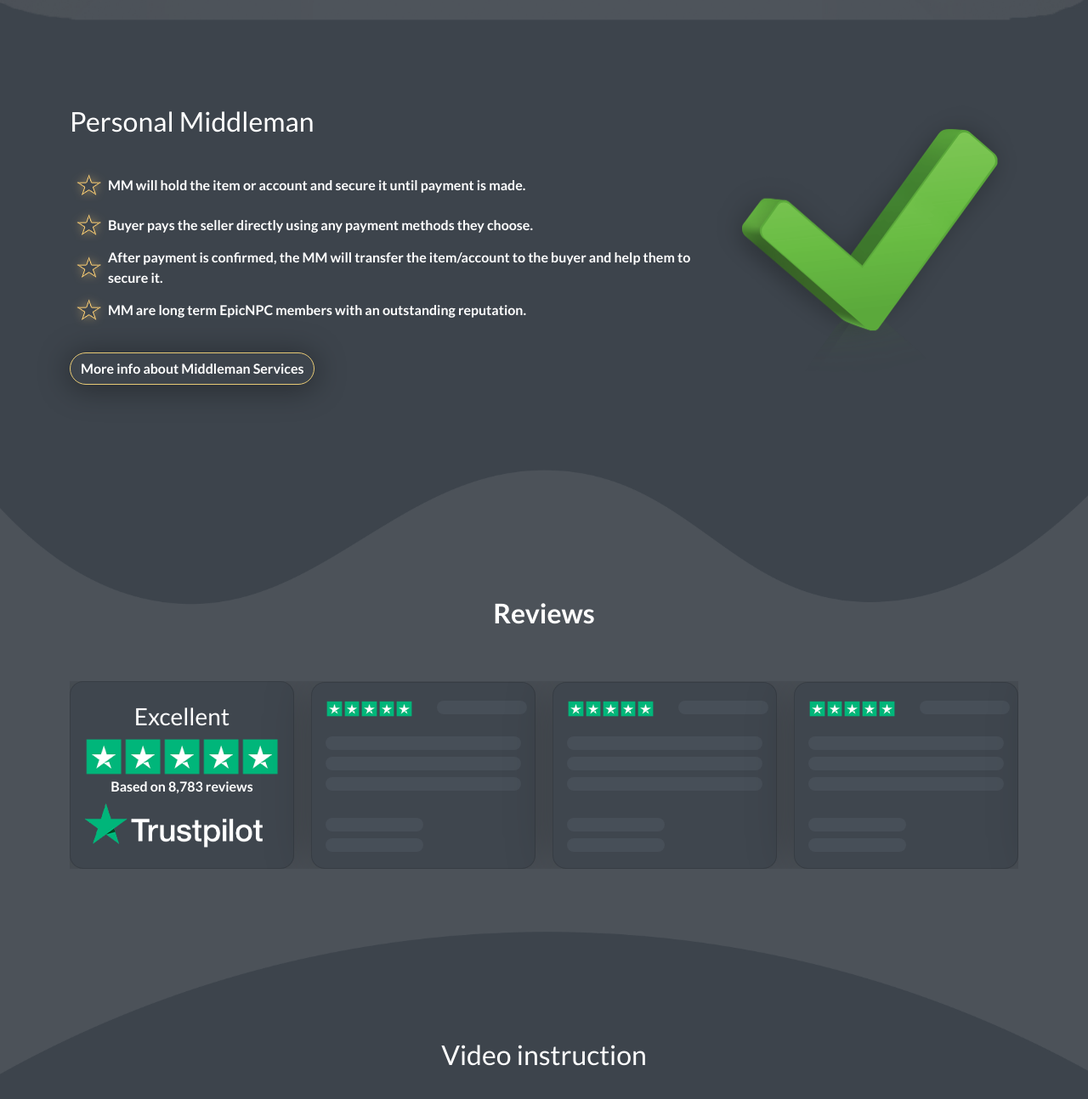
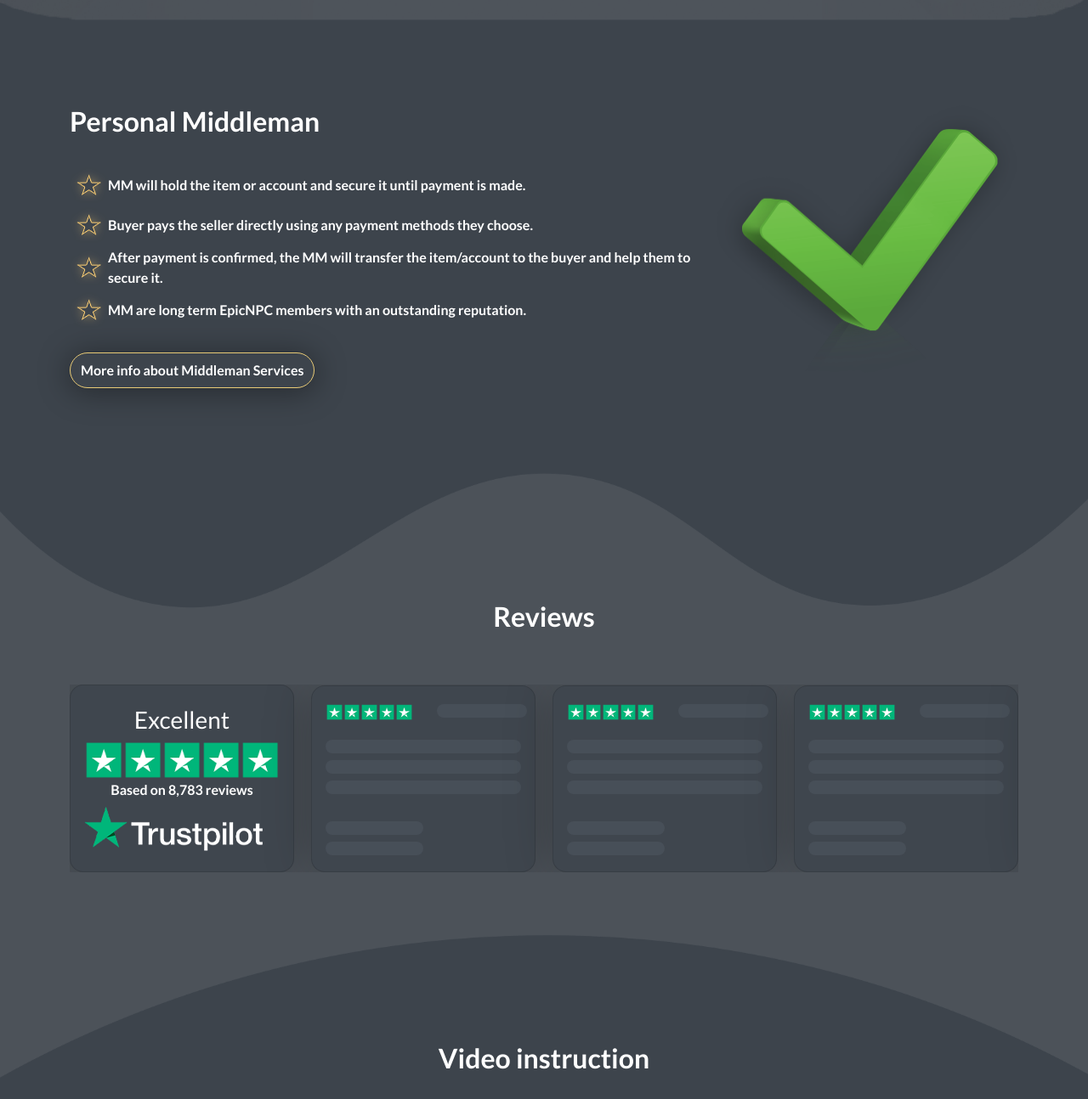
Before and after one commit to Sarker-Rajib/Trade-Guardian, a plain HTML site: page index.html in a window 1280 px wide. Shown: the part 1940-3234 px from the top of the page at 85% size. Drawn offline with Linux system fonts and the light colour scheme.

Commit message:
final task done

```diff
--- a/assets/scss/components/_personalMiddleMan.scss
+++ b/assets/scss/components/_personalMiddleMan.scss
@@ -3,8 +3,11 @@
 
     @media screen and (max-width: 991px) {
         padding: 50px 0px;
-     }
+    }
 
+    h2{
+        font-weight: 700;
+    }
 
     .middleman-list{
         padding-top: 35px;
--- a/assets/scss/components/_videoInstruction.scss
+++ b/assets/scss/components/_videoInstruction.scss
@@ -6,10 +6,14 @@
 
         @media screen and (max-width: 991px) {
             padding: 60px 0 35px;
-         }
+        }
+
+        h2{
+            font-weight: 700;
+        }
     }
 
     iframe{
-        border-radius: 25px;
+        border-radius: 30px;
     }
 }
--- a/index.html
+++ b/index.html
@@ -118,7 +118,7 @@
           </div>
           <div class="col-lg-7">
             <div class="text">
-              <h3>Begin a transaction with this member :</h3>
+              <h3>Begin a transaction with this member:</h3>
               <form>
                 <input type="text" class="form-control" placeholder="Username...">
                 <h4 class="text-white"> <span><img class="img-fluid me-2" width="30" src="assets/images/check-rounded.png" alt="imgs"></span> Personal Middleman</p>
@@ -157,7 +157,7 @@
             </li>
           </ul>
 
-          <a href="#" class="btn button-primary text-white mt-4">More info about Middleman Services</a>
+          <a href="#" class="btn button-primary py-2 text-white mt-4">More info about Middleman Services</a>
         </div>
         <div class="col-lg-4 pt-4 pt-lg-0">
           <div class="image">
```
Also changed, not shown: assets/css/style.css, 1 other file.
